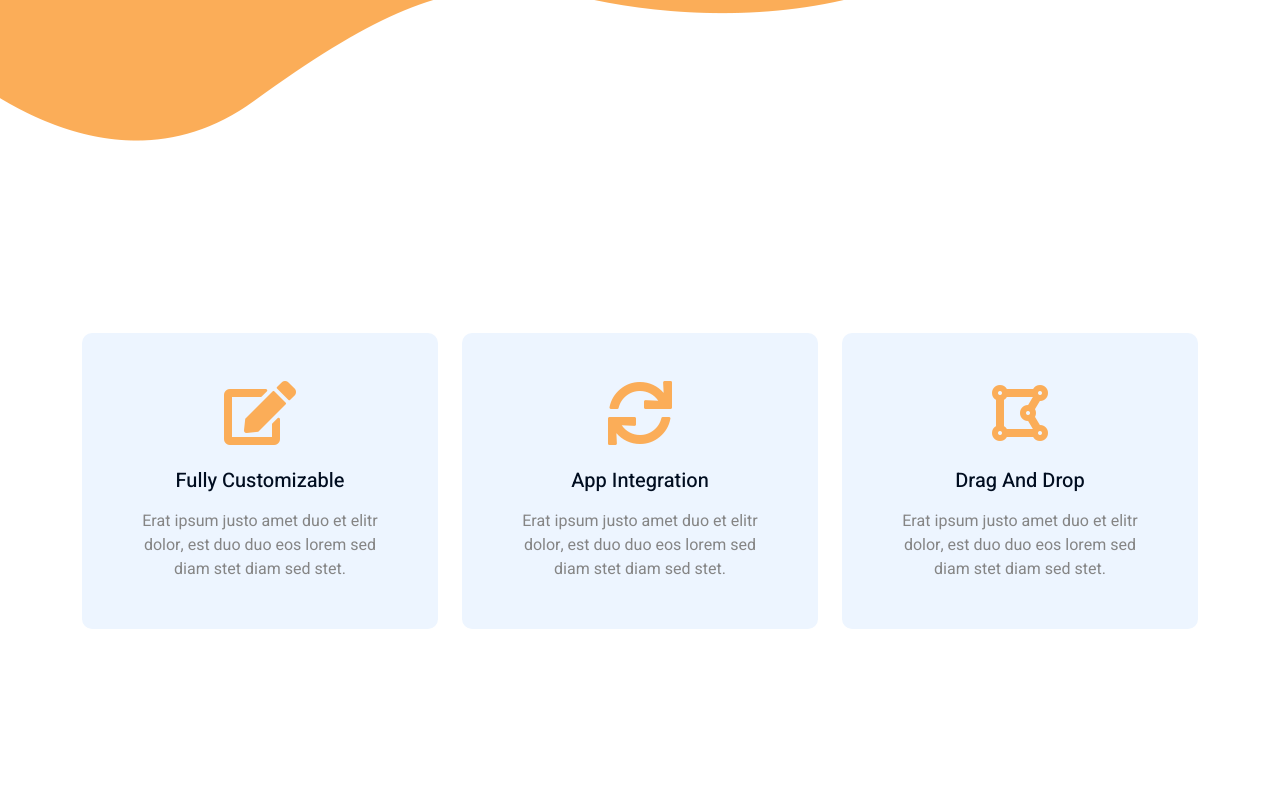
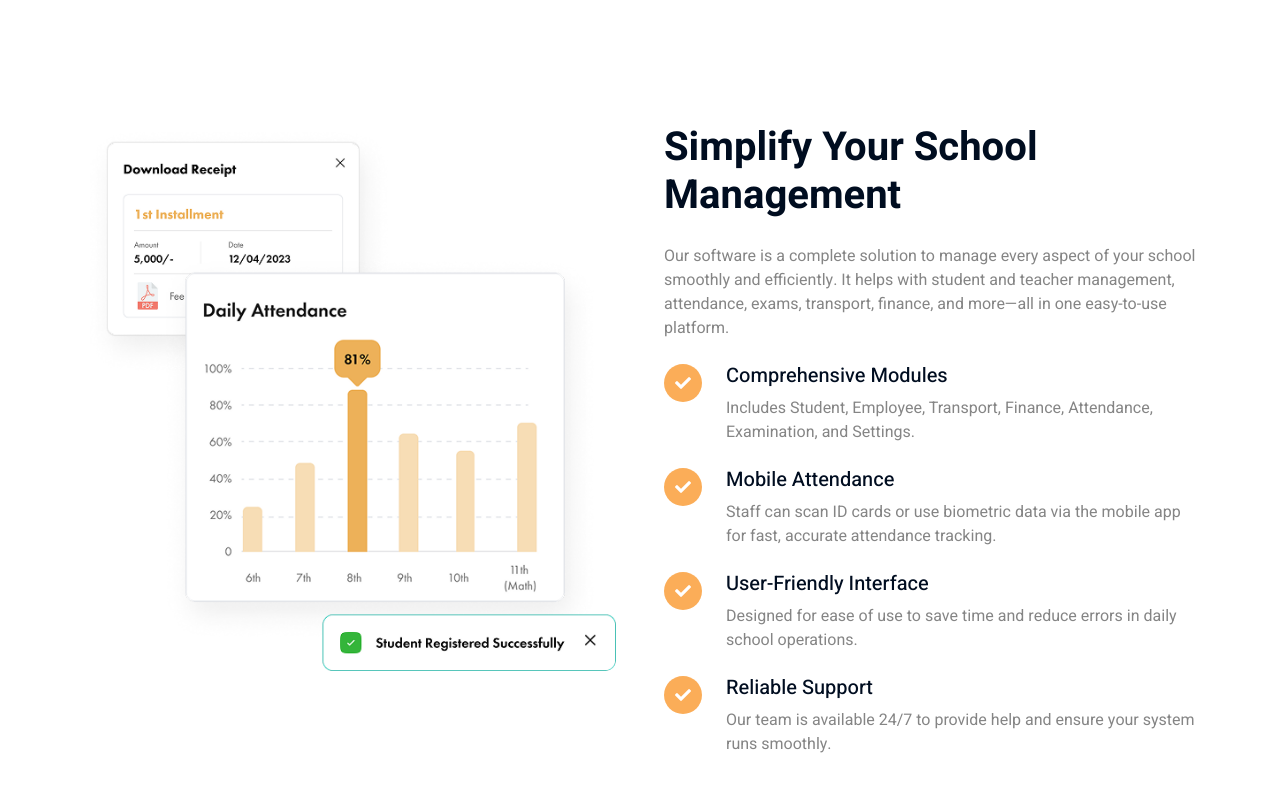
Before and after one commit to nmitydv/Sample_Website, a plain HTML site: page index.html in a window 1280 px wide. Shown: the part 614-1400 px from the top of the page. Drawn offline with nearby package versions, Linux system fonts and the light colour scheme.

Commit message:
about is finalized

```diff
--- a/index.html
+++ b/index.html
@@ -95,57 +95,25 @@
         <!-- Navbar & Hero End -->
 
 
-        <!-- Feature Start -->
-        <div class="container-xxl py-6">
-            <div class="container">
-                <div class="row g-4">
-                    <div class="col-lg-4 wow fadeInUp" data-wow-delay="0.1s">
-                        <div class="feature-item bg-light rounded text-center p-5">
-                            <i class="fa fa-4x fa-edit text-primary mb-4"></i>
-                            <h5 class="mb-3">Fully Customizable</h5>
-                            <p class="m-0">Erat ipsum justo amet duo et elitr dolor, est duo duo eos lorem sed diam stet
-                                diam sed stet.</p>
-                        </div>
-                    </div>
-                    <div class="col-lg-4 wow fadeInUp" data-wow-delay="0.3s">
-                        <div class="feature-item bg-light rounded text-center p-5">
-                            <i class="fa fa-4x fa-sync text-primary mb-4"></i>
-                            <h5 class="mb-3">App Integration</h5>
-                            <p class="m-0">Erat ipsum justo amet duo et elitr dolor, est duo duo eos lorem sed diam stet
-                                diam sed stet.</p>
-                        </div>
-                    </div>
-                    <div class="col-lg-4 wow fadeInUp" data-wow-delay="0.5s">
-                        <div class="feature-item bg-light rounded text-center p-5">
-                            <i class="fa fa-4x fa-draw-polygon text-primary mb-4"></i>
-                            <h5 class="mb-3">Drag And Drop</h5>
-                            <p class="m-0">Erat ipsum justo amet duo et elitr dolor, est duo duo eos lorem sed diam stet
-                                diam sed stet.</p>
-                        </div>
-                    </div>
-                </div>
-            </div>
-        </div>
-        <!-- Feature End -->
-
-
         <!-- About Start -->
         <div class="container-xxl py-6" id="about">
             <div class="container">
-                <div class="row g-5 flex-column-reverse flex-lg-row">
+                <div class="row g-5 flex-column flex-lg-row">
+                    <div class="col-lg-6">
+                        <img class="img-fluid rounded wow zoomIn" data-wow-delay="0.5s" src="img/about.png" alt="School Management Software">
+                    </div>
                     <div class="col-lg-6 wow fadeInUp" data-wow-delay="0.1s">
-                        <h1 class="mb-4">Manage & Push Your Business To The Next Level</h1>
-                        <p class="mb-4">Diam dolor diam ipsum et tempor sit. Aliqu diam amet diam et eos labore. Clita
-                            erat ipsum et lorem et sit, sed stet no labore lorem sit clita duo justo eirmod magna dolore
-                            erat amet</p>
+                        <h1 class="mb-4">Simplify Your School Management</h1>
+                        <p class="mb-4">
+                            Our software is a complete solution to manage every aspect of your school smoothly and efficiently. It helps with student and teacher management, attendance, exams, transport, finance, and more—all in one easy-to-use platform.
+                        </p>
                         <div class="d-flex mb-4">
                             <div class="flex-shrink-0 btn-square rounded-circle bg-primary text-white">
                                 <i class="fa fa-check"></i>
                             </div>
                             <div class="ms-4">
-                                <h5>First Working Process</h5>
-                                <p class="mb-0">Aliqu diam amet diam et eos labore. Clita erat ipsum et lorem et sit,
-                                    sed stet no labore lorem sit clita duo justo magna</p>
+                                <h5>Comprehensive Modules</h5>
+                                <p class="mb-0">Includes Student, Employee, Transport, Finance, Attendance, Examination, and Settings.</p>
                             </div>
                         </div>
                         <div class="d-flex mb-4">
@@ -153,19 +121,33 @@
                                 <i class="fa fa-check"></i>
                             </div>
                             <div class="ms-4">
-                                <h5>24/7 Hours Support</h5>
-                                <p class="mb-0">Aliqu diam amet diam et eos labore. Clita erat ipsum et lorem et sit,
-                                    sed stet no labore lorem sit clita duo justo magna</p>
+                                <h5>Mobile Attendance</h5>
+                                <p class="mb-0">Staff can scan ID cards or use biometric data via the mobile app for fast, accurate attendance tracking.</p>
                             </div>
                         </div>
-                        <a href="" class="btn btn-primary py-sm-3 px-sm-5 rounded-pill mt-3">Read More</a>
-                    </div>
-                    <div class="col-lg-6">
-                        <img class="img-fluid rounded wow zoomIn" data-wow-delay="0.5s" src="img/about.jpg">
+                        <div class="d-flex mb-4">
+                            <div class="flex-shrink-0 btn-square rounded-circle bg-primary text-white">
+                                <i class="fa fa-check"></i>
+                            </div>
+                            <div class="ms-4">
+                                <h5>User-Friendly Interface</h5>
+                                <p class="mb-0">Designed for ease of use to save time and reduce errors in daily school operations.</p>
+                            </div>
+                        </div>
+                        <div class="d-flex mb-4">
+                            <div class="flex-shrink-0 btn-square rounded-circle bg-primary text-white">
+                                <i class="fa fa-check"></i>
+                            </div>
+                            <div class="ms-4">
+                                <h5>Reliable Support</h5>
+                                <p class="mb-0">Our team is available 24/7 to provide help and ensure your system runs smoothly.</p>
+                            </div>
+                        </div>
                     </div>
                 </div>
             </div>
         </div>
+
         <!-- About End -->
 
 
@@ -271,7 +253,8 @@
                         <div class="advanced-feature-item text-center rounded py-5 px-4">
                             <i class="fa fa-mobile-alt fa-3x text-primary mb-4"></i>
                             <h5 class="mb-3">Mobile App Support</h5>
-                            <p class="m-0">Staff can easily mark attendance by scanning ID cards using our mobile app, making attendance tracking fast and accurate.</p>
+                            <p class="m-0">Staff can easily mark attendance by scanning ID cards using our mobile app,
+                                making attendance tracking fast and accurate.</p>
                         </div>
                     </div>
 
```
Also changed, not shown: img/about.jpg (deleted), img/about.png (added), img/hero.jpg (deleted), img/hero.png (added), img/overview-3.jpg (deleted), img/process.jpg (deleted).
